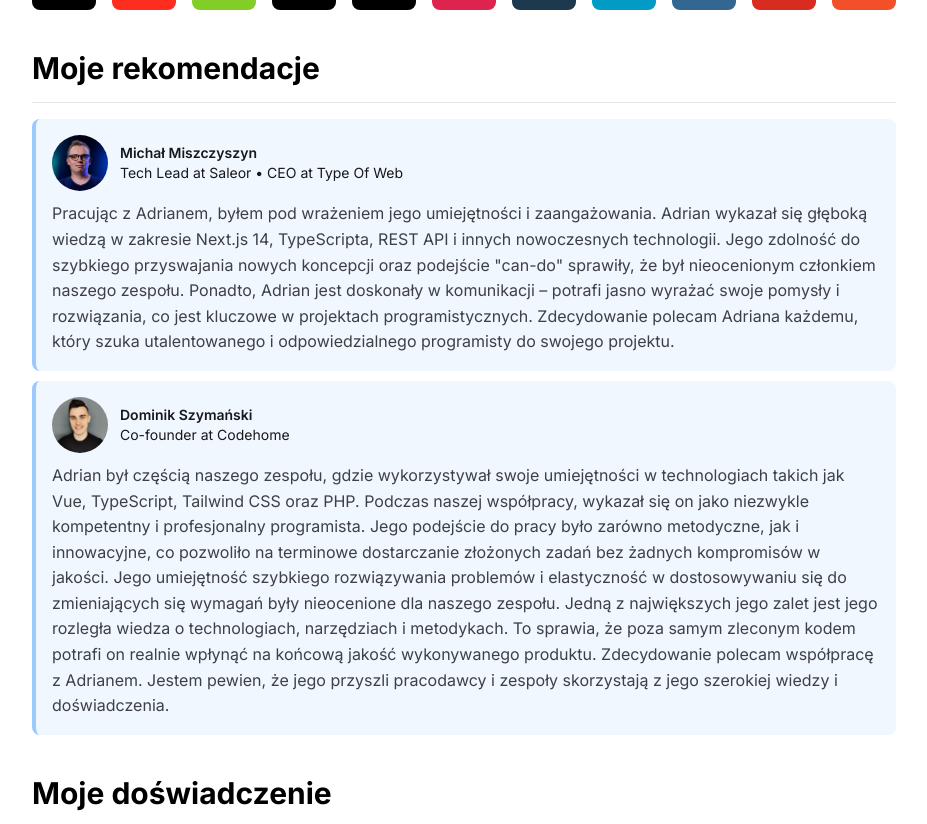
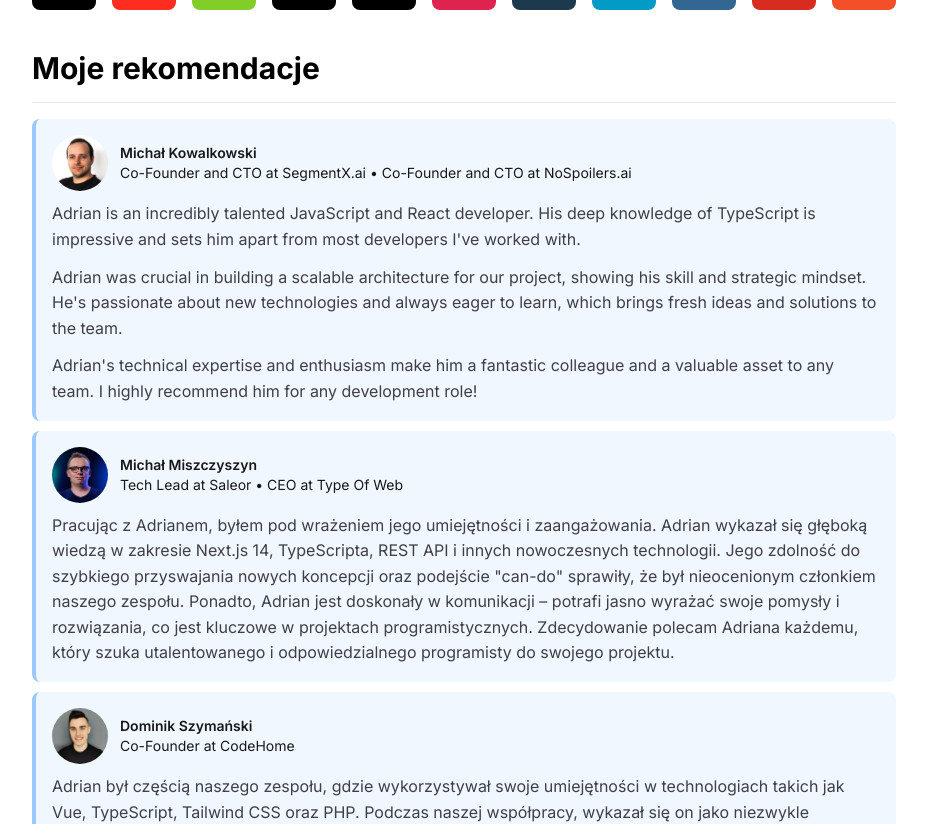
Before and after one commit to AdiPol1359/adipol.dev, a Next.js app: page /o-mnie in a window 1280 px wide. Shown: the part 1136-1960 px from the top of the page, without its empty margins (176-1103 px from the left). Built offline with nearby package versions, Linux system fonts and the light colour scheme; no server answers.

Commit message:
feat: add new recommendation

```diff
--- a/src/components/RecommendationsSection/RecommendationsSectionListItem.tsx
+++ b/src/components/RecommendationsSection/RecommendationsSectionListItem.tsx
@@ -23,9 +23,16 @@ export const RecommendationsSectionListItem = ({
 					<p>{positions.join(' • ')}</p>
 				</hgroup>
 			</div>
-			<p className="leading-[1.6rem] text-zinc-700 dark:text-zinc-200">
-				{content}
-			</p>
+			<div className="space-y-3">
+				{content.map((value) => (
+					<p
+						key={value}
+						className="leading-[1.6rem] text-zinc-700 dark:text-zinc-200"
+					>
+						{value}
+					</p>
+				))}
+			</div>
 		</blockquote>
 	</li>
 );
--- a/src/data/recommendations.ts
+++ b/src/data/recommendations.ts
@@ -1,21 +1,37 @@
 import DominikSzymanski from '@/assets/images/recommendations/dominik-szymanski.png';
+import MichalKowalkowski from '@/assets/images/recommendations/michal-kowalkowski.png';
 import MichalMiszczyszyn from '@/assets/images/recommendations/michal-miszczyszyn.png';
 
 import type { Recommendation } from '@/types';
 
 export const recommendations: Recommendation[] = [
 	{
+		image: MichalKowalkowski,
+		name: 'Michał Kowalkowski',
+		positions: [
+			'Co-Founder and CTO at SegmentX.ai',
+			'Co-Founder and CTO at NoSpoilers.ai',
+		],
+		content: [
+			"Adrian is an incredibly talented JavaScript and React developer. His deep knowledge of TypeScript is impressive and sets him apart from most developers I've worked with.",
+			"Adrian was crucial in building a scalable architecture for our project, showing his skill and strategic mindset. He's passionate about new technologies and always eager to learn, which brings fresh ideas and solutions to the team.",
+			"Adrian's technical expertise and enthusiasm make him a fantastic colleague and a valuable asset to any team. I highly recommend him for any development role!",
+		],
+	},
+	{
 		image: MichalMiszczyszyn,
 		name: 'Michał Miszczyszyn',
 		positions: ['Tech Lead at Saleor', 'CEO at Type Of Web'],
-		content:
+		content: [
 			'Pracując z Adrianem, byłem pod wrażeniem jego umiejętności i zaangażowania. Adrian wykazał się głęboką wiedzą w zakresie Next.js 14, TypeScripta, REST API i innych nowoczesnych technologii. Jego zdolność do szybkiego przyswajania nowych koncepcji oraz podejście "can-do" sprawiły, że był nieocenionym członkiem naszego zespołu. Ponadto, Adrian jest doskonały w komunikacji – potrafi jasno wyrażać swoje pomysły i rozwiązania, co jest kluczowe w projektach programistycznych. Zdecydowanie polecam Adriana każdemu, który szuka utalentowanego i odpowiedzialnego programisty do swojego projektu.',
+		],
 	},
 	{
 		image: DominikSzymanski,
 		name: 'Dominik Szymański',
-		positions: ['Co-founder at Codehome'],
-		content:
+		positions: ['Co-Founder at CodeHome'],
+		content: [
 			'Adrian był częścią naszego zespołu, gdzie wykorzystywał swoje umiejętności w technologiach takich jak Vue, TypeScript, Tailwind CSS oraz PHP. Podczas naszej współpracy, wykazał się on jako niezwykle kompetentny i profesjonalny programista. Jego podejście do pracy było zarówno metodyczne, jak i innowacyjne, co pozwoliło na terminowe dostarczanie złożonych zadań bez żadnych kompromisów w jakości. Jego umiejętność szybkiego rozwiązywania problemów i elastyczność w dostosowywaniu się do zmieniających się wymagań były nieocenione dla naszego zespołu. Jedną z największych jego zalet jest jego rozległa wiedza o technologiach, narzędziach i metodykach. To sprawia, że poza samym zleconym kodem potrafi on realnie wpłynąć na końcową jakość wykonywanego produktu. Zdecydowanie polecam współpracę z Adrianem. Jestem pewien, że jego przyszli pracodawcy i zespoły skorzystają z jego szerokiej wiedzy i doświadczenia.',
+		],
 	},
 ];
--- a/src/types.ts
+++ b/src/types.ts
@@ -14,7 +14,7 @@ export interface Recommendation {
 	readonly image: StaticImageData;
 	readonly name: string;
 	readonly positions: string[];
-	readonly content: string;
+	readonly content: string[];
 }
 
 export interface Project {
```
Also changed, not shown: src/assets/images/recommendations/michal-kowalkowski.png (added).
